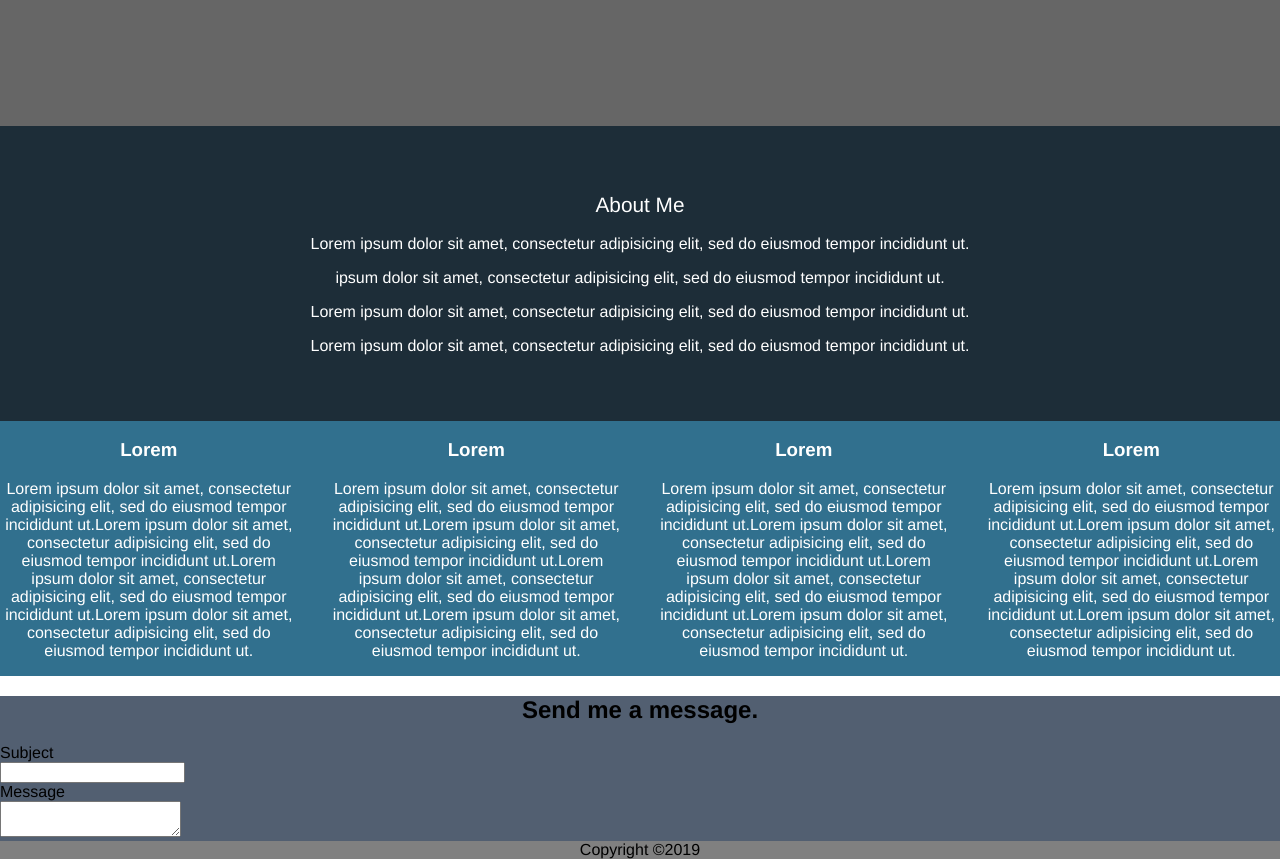
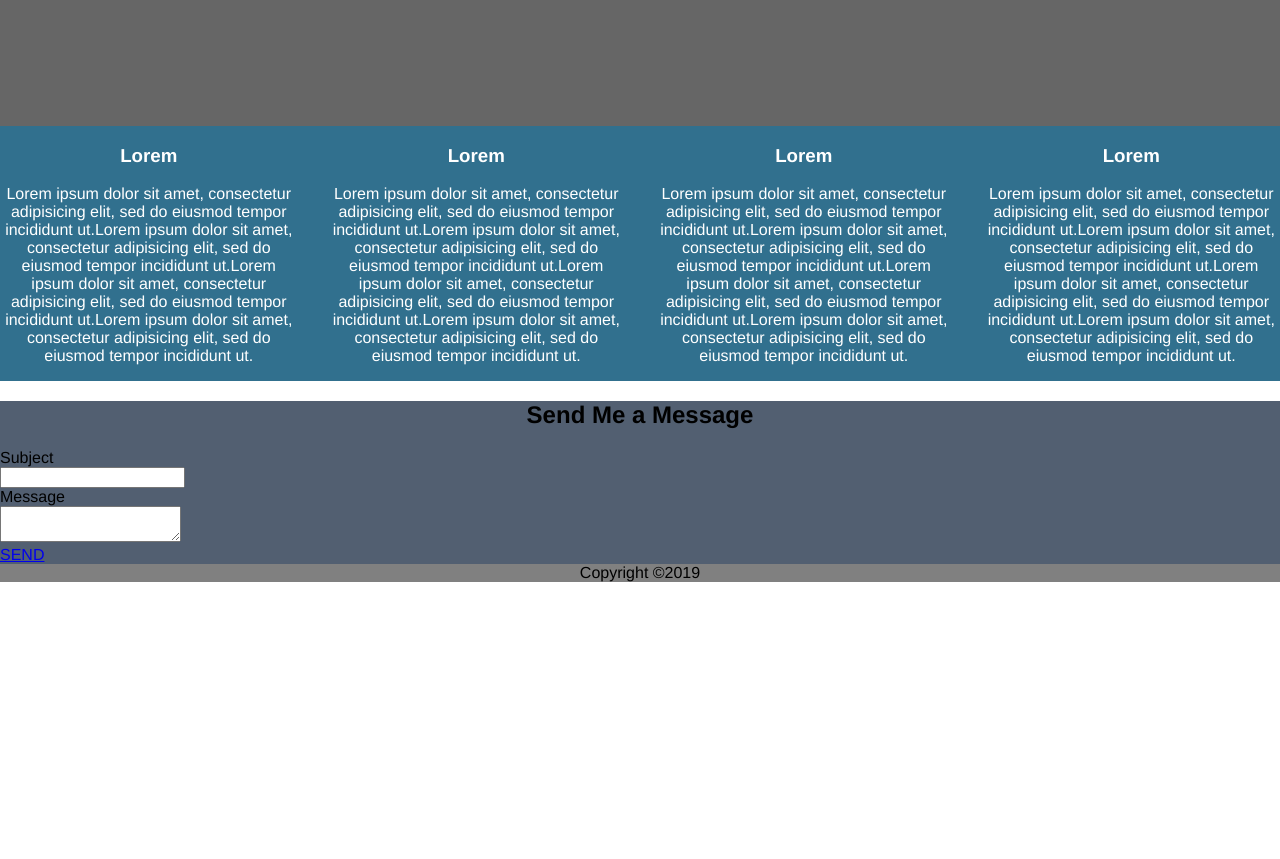
Before and after one commit to EL102/single-page-portfolio, a plain HTML site: page index.html in a window 1280 px wide. Shown: the part 720-1579 px from the top of the page. After the commit the page ends 1302 px from the top, so only its background shows below. Drawn offline with Linux system fonts and the light colour scheme.

Commit message:
Add files via upload

```diff
--- a/index.html
+++ b/index.html
@@ -9,8 +9,7 @@
 </head>
 <body>
     <div class="navbar">
-        <a href="contact.html">Contact</a>
-        <a href="about.html">About</a>
+        <a href="file:///C:/Users/JAM/OneDrive/Desktop/single-page-portfolio/dist/FINALsample/Final.html">About</a>
     </div>
     <div class="header">
         <div class="portfolio-hero">
@@ -24,13 +23,7 @@
         </div>
     </header>
         <main>
-            <div id="about">
-                <h2>About Me</h2>
-                <p>Lorem ipsum dolor sit amet, consectetur adipisicing elit, sed do eiusmod
-                    tempor incididunt ut.<p> ipsum dolor sit amet, consectetur adipisicing elit, sed do eiusmod
-                    tempor incididunt ut.</p><p>Lorem ipsum dolor sit amet, consectetur adipisicing elit, sed do eiusmod
-                    tempor incididunt ut.</p>Lorem ipsum dolor sit amet, consectetur adipisicing elit, sed do eiusmod
-                    tempor incididunt ut.</p>
+
             </div>
                 <div id="product-main-grid">
                     <div class="product-grid1">
@@ -69,7 +62,7 @@
                         </main>
             <footer>
                 <form class="portfolio-form">
-                    <h2>Send me a message.</h2>
+                    <h2>Send Me a Message</h2>
                     <div class="form-row">
                         <label class="form-label">Subject</label>
                         <div class="form-input">
@@ -83,13 +76,14 @@
                         </div>
                     </div>
                     <div class="form-submit">
-                        <a onmouseover="appendMailTo()" id="sendMail" href="mailto:majalozra@gmail.com"></a>
+                        <a onmouseover="appendMailTo()" id="sendMail" href="mailto:huangco6498@gmail.com?subject=12121&body=dsdsds" class="btn-send">SEND</a>
                     </div>
                 </form>
             </footer>
             <div class="footer">
                 Copyright &copy;2019
             </div>
-
+        </footer>
+        <script src="js/main.js"></script>
 </body>
 </html>
```
